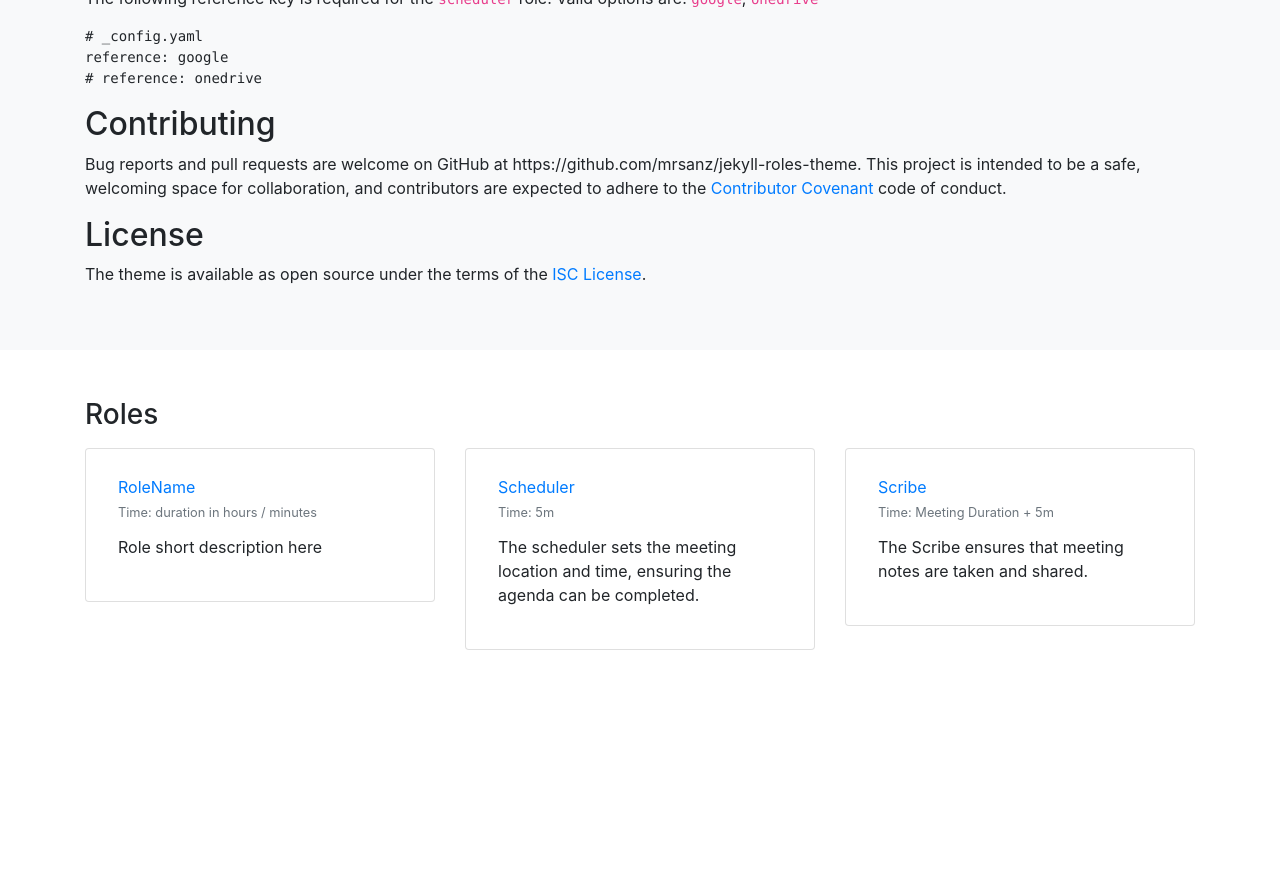
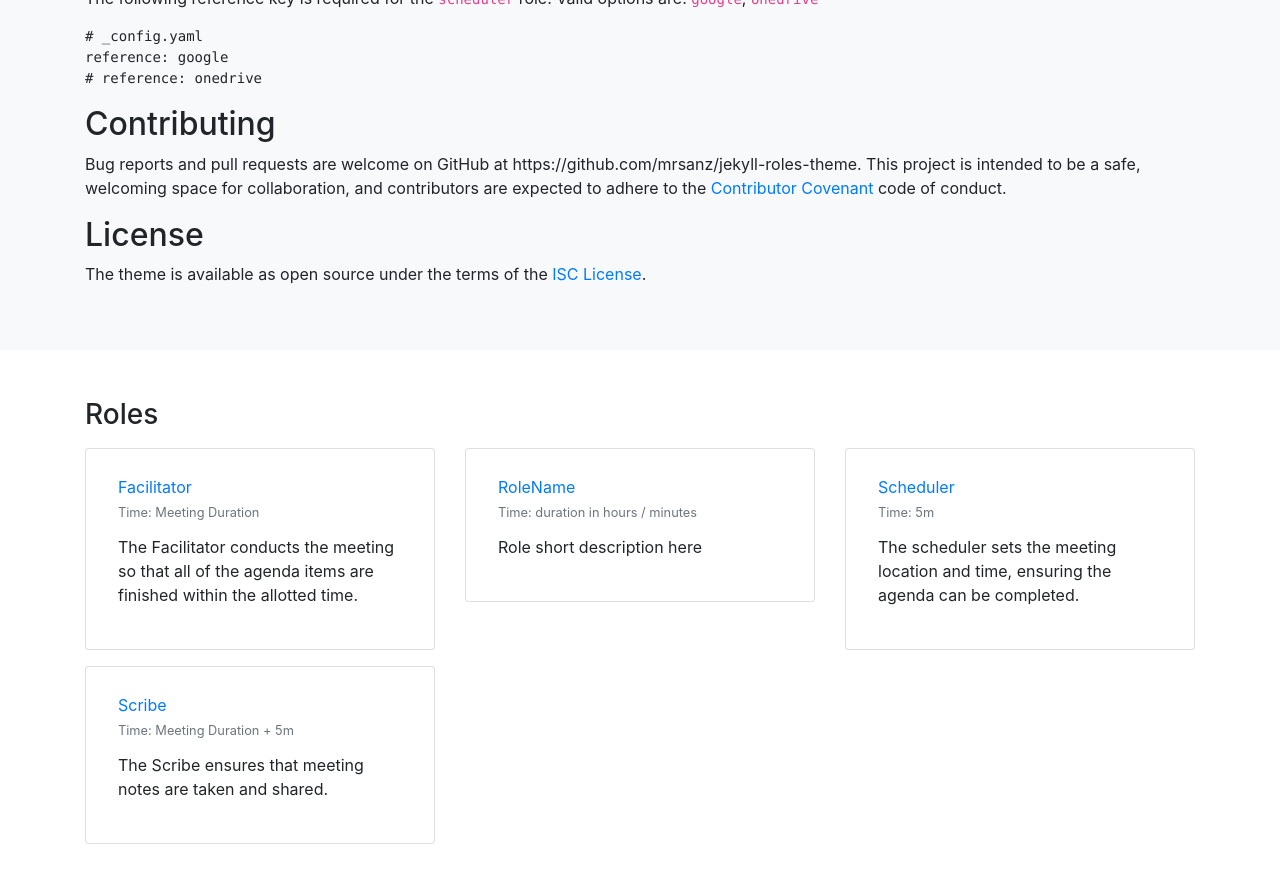
Before and after one commit to mrsanz/jekyll-roles-theme, a Jekyll site: the page built from README.md, in a window 1280 px wide and 900 px high, scrolled down 1483 px. Shown: the top 883 px of the window. Built offline with Jekyll 4.4.1, drawn with Linux system fonts in a browser that asks for light colours; nearby versions of some CDN libraries; our own code applies the rules of GitHub Pages for plain Markdown files; before the commit the page ends 2189 px from its top, so only the background shows below that.

Commit message:
adding facilitator role

```diff
--- a/_layouts/role.html
+++ b/_layouts/role.html
@@ -24,17 +24,19 @@
     <section class="bg-white">
       <div class="container">
       {% assign title = page.title | downcase %}
+      {% if title == 'facilitator' %}
+        {% capture role_docs%}{% include default_roles/facilitator.md %}{% endcapture %}
+        {{ role_docs | markdownify }}
+      {% endif %}
       {% if title == 'scheduler' %}
         {% capture role_docs%}{% include default_roles/scheduler.md %}{% endcapture %}
         {{ role_docs | markdownify }}
       {% endif %}
-
       {% if title == 'scribe' %}
       {% capture role_docs%}{% include default_roles/scribe.md %}{% endcapture %}
       {{ role_docs | markdownify }}
       {% endif %}
       {{ content }}
-
       </div>
     </section>
   </body>
--- /dev/null
+++ b/roles/facilitator.md
@@ -0,0 +1,7 @@
+---
+layout: role
+title: Facilitator
+time: Meeting Duration
+description: The Facilitator conducts the meeting so that all of the agenda items are finished within the allotted time.
+project_board: true
+---
```
Also changed, not shown: _includes/default_roles/facilitator.md (added, +29 -0 lines).
